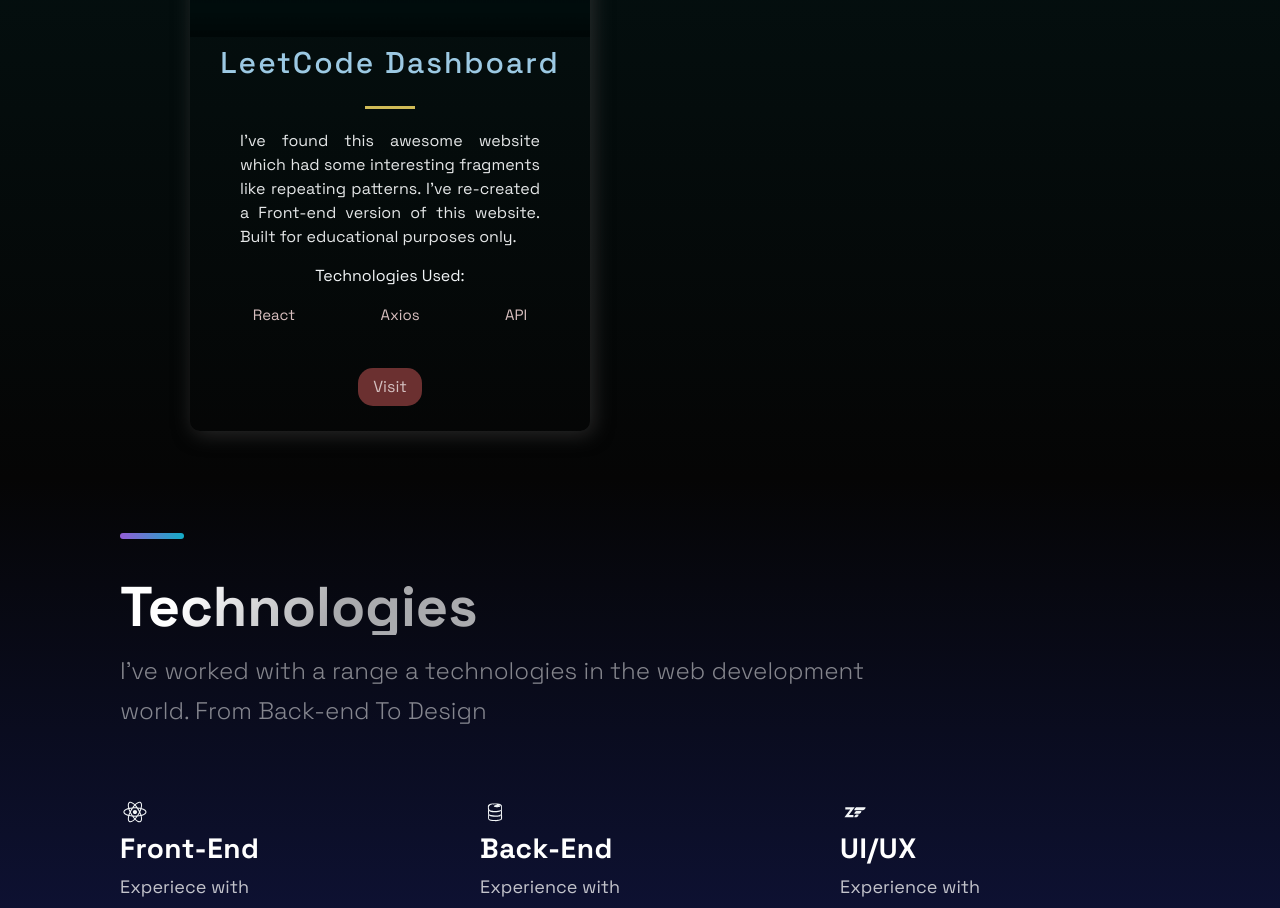
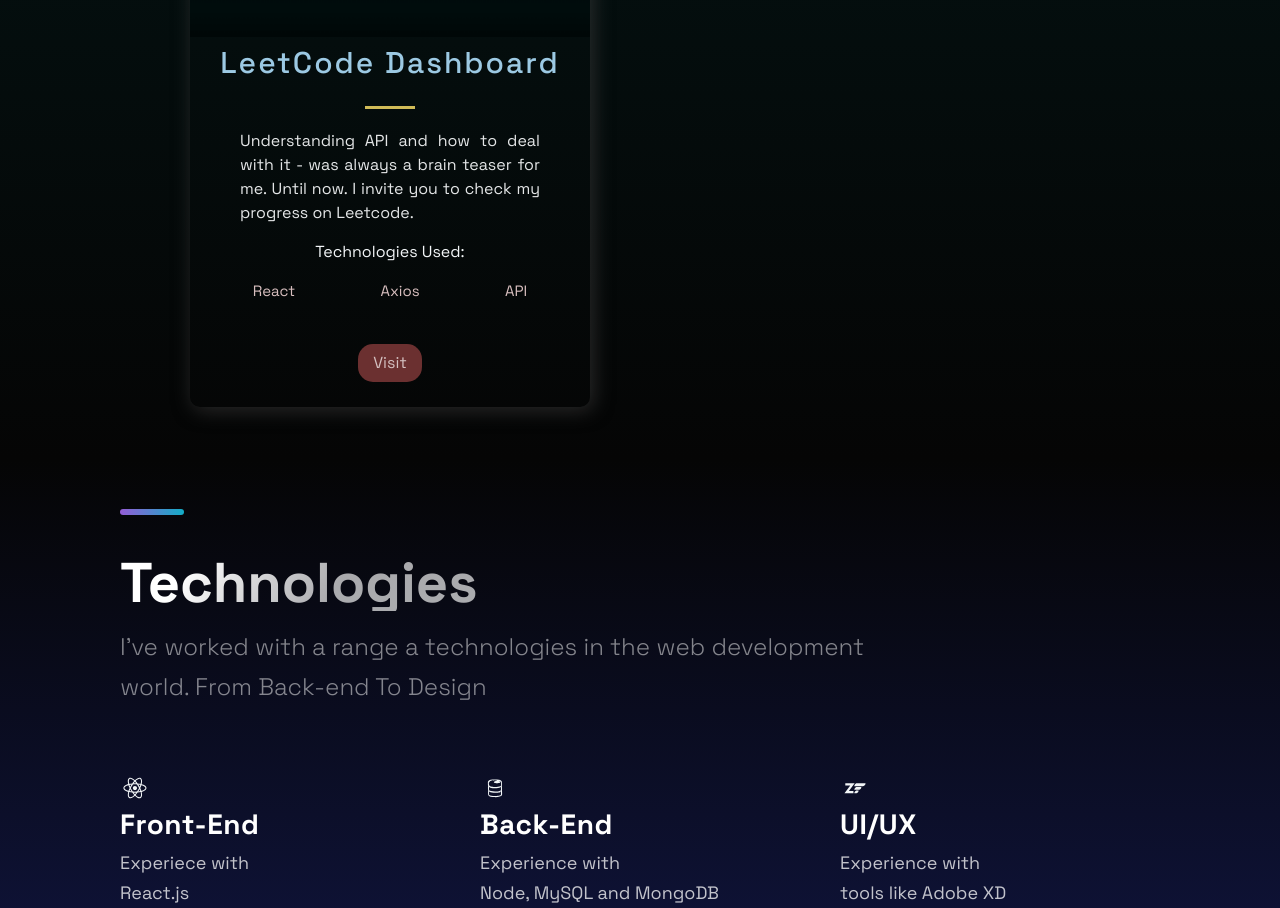
Before and after one commit to lukutuks/portfolio_website-LK, a Next.js app: page / in a window 1280 px wide. Shown: the part 2940-3848 px from the top of the page. Built offline with nearby package versions, Linux system fonts and the light colour scheme.

Commit message:
Update constants.js

```diff
--- a/src/constants/constants.js
+++ b/src/constants/constants.js
@@ -38,7 +38,7 @@
   },
   {
     title: 'LeetCode Dashboard',
-    description: "I've found this awesome website which had some interesting fragments like repeating patterns. I've re-created a Front-end version of this website. Built for educational purposes only.",
+    description: "Understanding API and how to deal with it - was always a brain teaser for me. Until now. I invite you to check my progress on Leetcode. ",
     image: '/images/Leetcode.png',
     tags: ['React', 'Axios', 'API'],
     source: '/leetcode',
```
